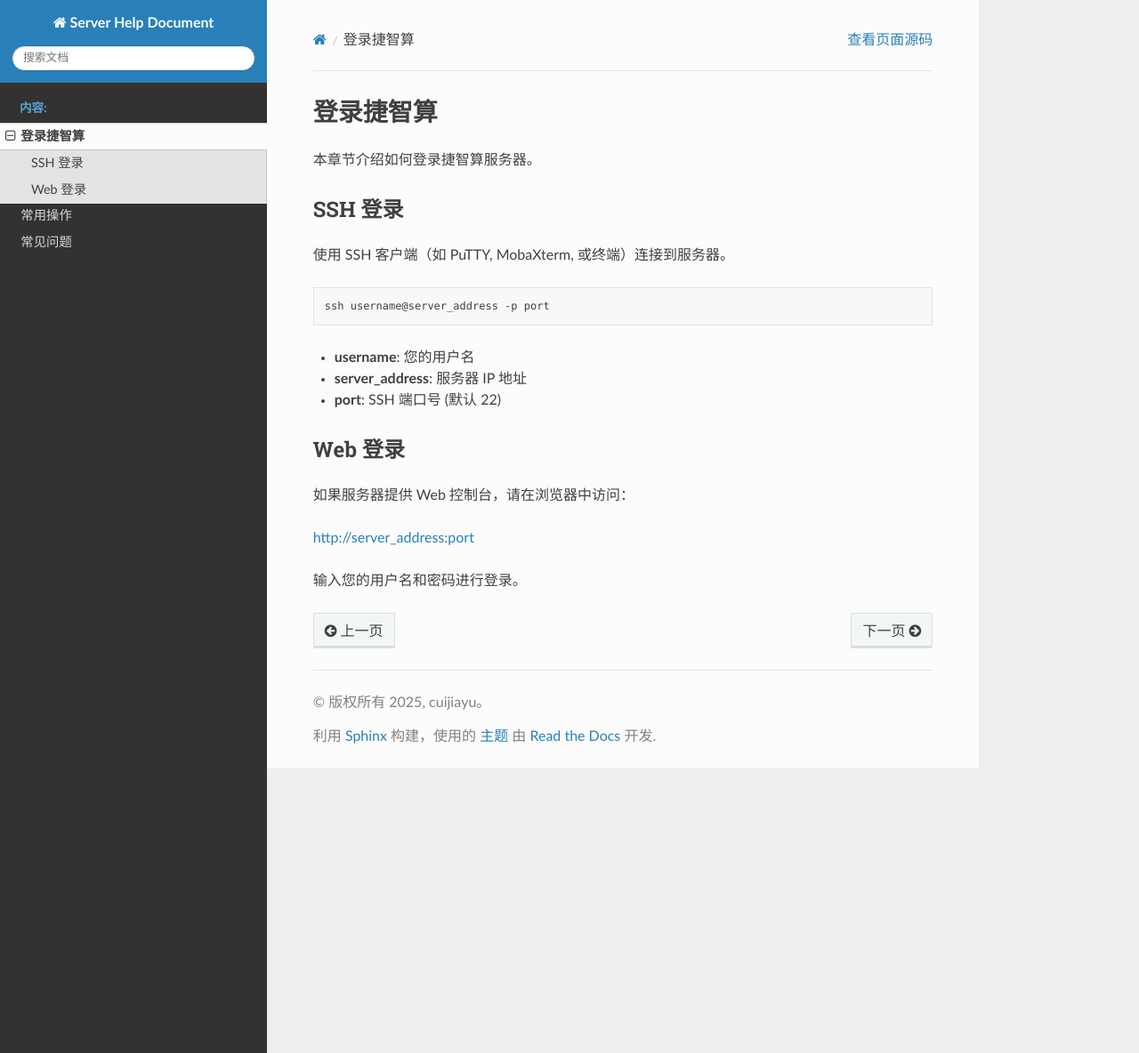
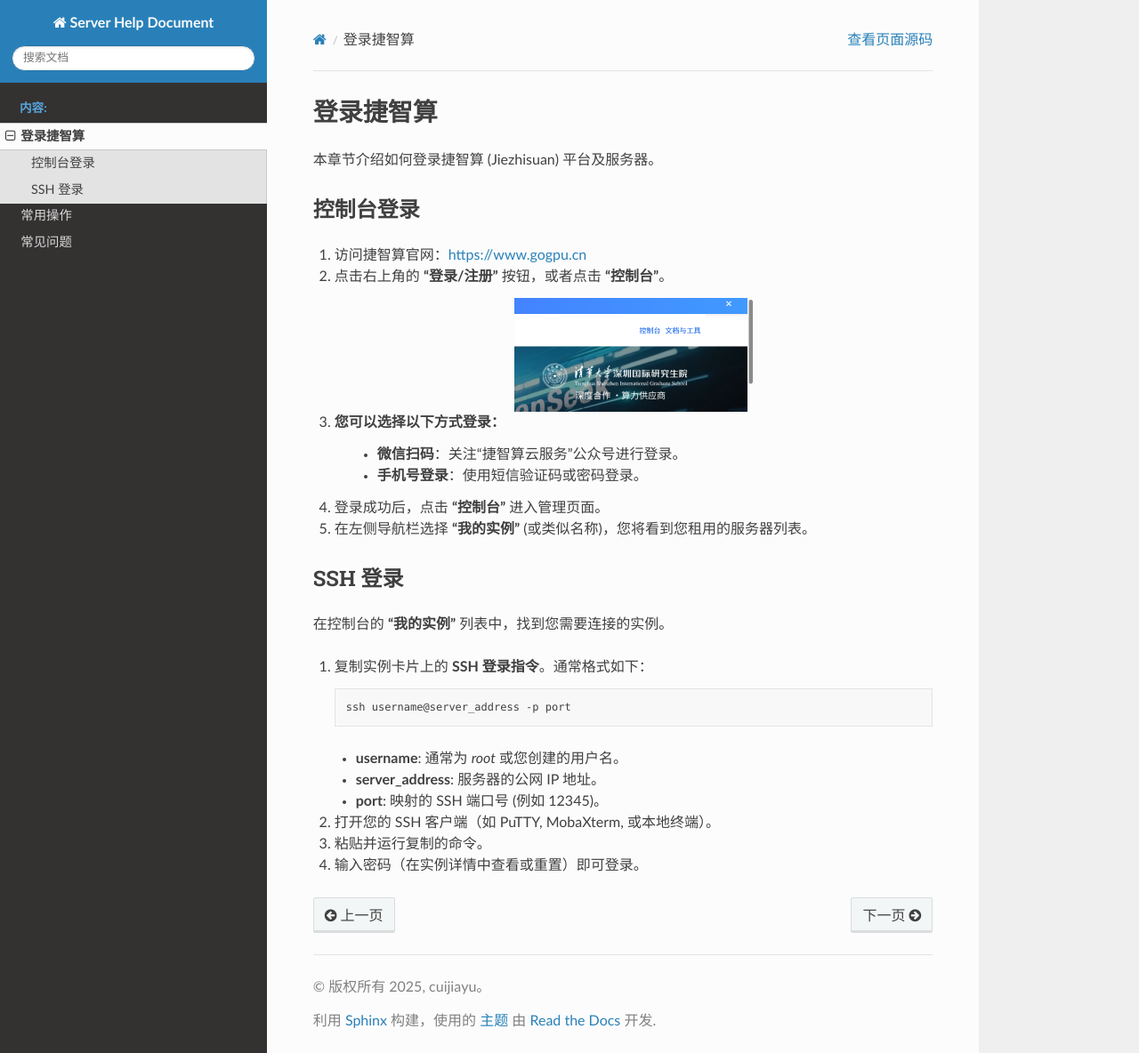
Before and after one commit to cuijiayu20/Server-Help-Document, a Sphinx documentation site: the page built from docs/source/login.rst, in a window 1280 px wide and 1184 px high. Shown: the whole window at 89% size. Built offline with Sphinx 7.4.7 and the Read the Docs theme 3.1.0, drawn with Linux system fonts in a browser that asks for light colours.

Commit message:
Update login instructions with Jiezhisuan details and image

```diff
--- a/docs/source/conf.py
+++ b/docs/source/conf.py
@@ -32,6 +32,7 @@
 # -- Options for HTML output
 
 html_theme = 'sphinx_rtd_theme'
+html_static_path = ['_static']
 
 # -- Options for EPUB output
 epub_show_urls = 'footnote'
--- a/docs/source/login.rst
+++ b/docs/source/login.rst
@@ -1,26 +1,40 @@
 登录捷智算
 ===========
 
-本章节介绍如何登录捷智算服务器。
+本章节介绍如何登录捷智算 (Jiezhisuan) 平台及服务器。
+
+控制台登录
+----------
+
+1. 访问捷智算官网：`https://www.gogpu.cn <https://www.gogpu.cn>`_
+2. 点击右上角的 **“登录/注册”** 按钮，或者点击 **“控制台”**。
+
+   .. image:: _static/console_button.png
+      :alt: 控制台按钮
+      :align: center
+      :scale: 50%
+
+3. 您可以选择以下方式登录：
+    *   **微信扫码**：关注“捷智算云服务”公众号进行登录。
+    *   **手机号登录**：使用短信验证码或密码登录。
+4. 登录成功后，点击 **“控制台”** 进入管理页面。
+5. 在左侧导航栏选择 **“我的实例”** (或类似名称)，您将看到您租用的服务器列表。
 
 SSH 登录
 --------
 
-使用 SSH 客户端（如 PuTTY, MobaXterm, 或终端）连接到服务器。
+在控制台的 **“我的实例”** 列表中，找到您需要连接的实例。
 
-.. code-block:: bash
+1.  复制实例卡片上的 **SSH 登录指令**。通常格式如下：
 
-   ssh username@server_address -p port
+    .. code-block:: bash
 
-* **username**: 您的用户名
-* **server_address**: 服务器 IP 地址
-* **port**: SSH 端口号 (默认 22)
+       ssh username@server_address -p port
 
-Web 登录
---------
+    *   **username**: 通常为 `root` 或您创建的用户名。
+    *   **server_address**: 服务器的公网 IP 地址。
+    *   **port**: 映射的 SSH 端口号 (例如 12345)。
 
-如果服务器提供 Web 控制台，请在浏览器中访问：
-
-http://server_address:port
-
-输入您的用户名和密码进行登录。
+2.  打开您的 SSH 客户端（如 PuTTY, MobaXterm, 或本地终端）。
+3.  粘贴并运行复制的命令。
+4.  输入密码（在实例详情中查看或重置）即可登录。
```
Also changed, not shown: docs/source/_static/console_button.png (added).
